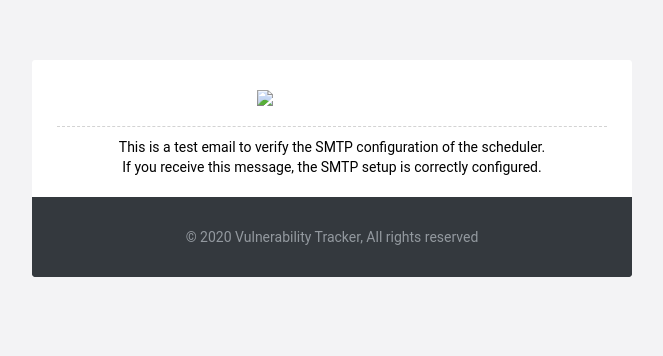
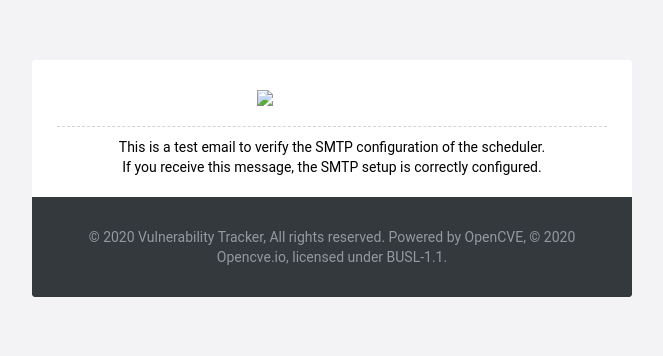
Before and after one commit to nitishsjsucs/SecureScope, a Django app: template opencve/scheduler/dags/templates/email_test.html in a window 1280 px wide. Shown: the top 356 px of the page, without its empty margins (308-971 px from the left). Run offline with Django 3.2, Linux system fonts and the light colour scheme; the template is opened without the code that fills it: most values are stand-ins (such as "Sample title", 1, 10 or a date in 2020).

Commit message:
Attribute vendored OpenCVE and fix the false MIT license claim
The README carried an "MIT License" badge pointing at a LICENSE file that
did not exist, while 480 of 639 tracked files under opencve/ are a vendored,
locally modified copy of OpenCVE (https://github.com/opencve/opencve),
(c) 2020 Opencve.io, licensed under the Business Source License 1.1 — a
source-available license, not MIT and not open source.

- Add root LICENSE: MIT for the original code (firecrawl/, cve_scorer/,
  incident_report_generator/, vulntracker-ui/) with an explicit scope note
  stating it does not cover opencve/.
- Add root NOTICE inventorying third-party code: OpenCVE (BUSL-1.1) and
  shadcn/ui (MIT), and clarifying that the firecrawl/ directory is original
  code calling the Firecrawl API, not a copy of the Firecrawl project.
- Add opencve/NOTICE: upstream URL, copyright, BUSL-1.1 terms, the
  2030-01-13 Change Date to Apache-2.0, the upstream commit this was
  vendored from (e991466, 2026-02-02), and a file-by-file list of every
  local modification.
- Restore upstream credit in two places where de-branding had replaced
  OpenCVE's copyright line: the web footer and the notification email
  templates.
- README: replace the MIT badge with per-scope badges, add a "Built on
  OpenCVE" note up top, mark vendored vs. authored directories with a
  provenance table, and rewrite the license section as a per-directory
  table with the BUSL production-use caveat.
- .gitattributes: mark opencve/** linguist-vendored.

Also flags that the vendored copy sets AllowAny on OpenCVE's read-only API
view sets, which relaxes upstream access control.

Co-Authored-By: Claude Opus 5 <noreply@anthropic.com>

```diff
--- a/opencve/scheduler/dags/templates/email_notification.html
+++ b/opencve/scheduler/dags/templates/email_notification.html
@@ -257,7 +257,7 @@
                     <tbody>
                       <tr>
                         <td align="center" style="font-size:0px;padding:10px 25px;word-break:break-word;">
-                          <div style="font-family:Roboto, Helvetica, Arial, sans-serif;font-size:14px;font-weight:400;line-height:20px;text-align:center;color:#93999f;"> &copy; {{ year }} Vulnerability Tracker, All rights reserved </div>
+                          <div style="font-family:Roboto, Helvetica, Arial, sans-serif;font-size:14px;font-weight:400;line-height:20px;text-align:center;color:#93999f;"> &copy; {{ year }} Vulnerability Tracker, All rights reserved. Powered by OpenCVE, &copy; 2020 Opencve.io, licensed under BUSL-1.1. </div>
                           <div style="font-family:Roboto, Helvetica, Arial, sans-serif;font-size:14px;font-weight:400;line-height:20px;text-align:center;color:#93999f;"> Update your <a href="{{ notification_url }}" style="color:#ccc6c6;font-weight:bold;">notifications</a> to unsubscribe this notification </div>
                         </td>
                       </tr>
--- a/opencve/scheduler/dags/templates/email_test.html
+++ b/opencve/scheduler/dags/templates/email_test.html
@@ -172,7 +172,7 @@
                     <tbody>
                       <tr>
                         <td align="center" style="font-size:0px;padding:10px 25px;word-break:break-word;">
-                          <div style="font-family:Roboto, Helvetica, Arial, sans-serif;font-size:14px;font-weight:400;line-height:20px;text-align:center;color:#93999f;"> &copy; {{ year }} Vulnerability Tracker, All rights reserved </div>
+                          <div style="font-family:Roboto, Helvetica, Arial, sans-serif;font-size:14px;font-weight:400;line-height:20px;text-align:center;color:#93999f;"> &copy; {{ year }} Vulnerability Tracker, All rights reserved. Powered by OpenCVE, &copy; 2020 Opencve.io, licensed under BUSL-1.1. </div>
                         </td>
                       </tr>
                     </tbody>
--- a/opencve/web/templates/base.html
+++ b/opencve/web/templates/base.html
@@ -107,6 +107,7 @@
 
             <footer class="main-footer">
                 <strong>Copyright &copy; {% now "Y" %} Vulnerability Tracker.</strong>
+                <span class="pull-right">Built on <a href="https://github.com/opencve/opencve">OpenCVE</a> &copy; 2020 Opencve.io &mdash; <a href="https://github.com/opencve/opencve/blob/master/LICENSE">BUSL-1.1</a>.</span>
             </footer>
         </div>
 
```
Also changed, not shown: README.md, 4 other files.
